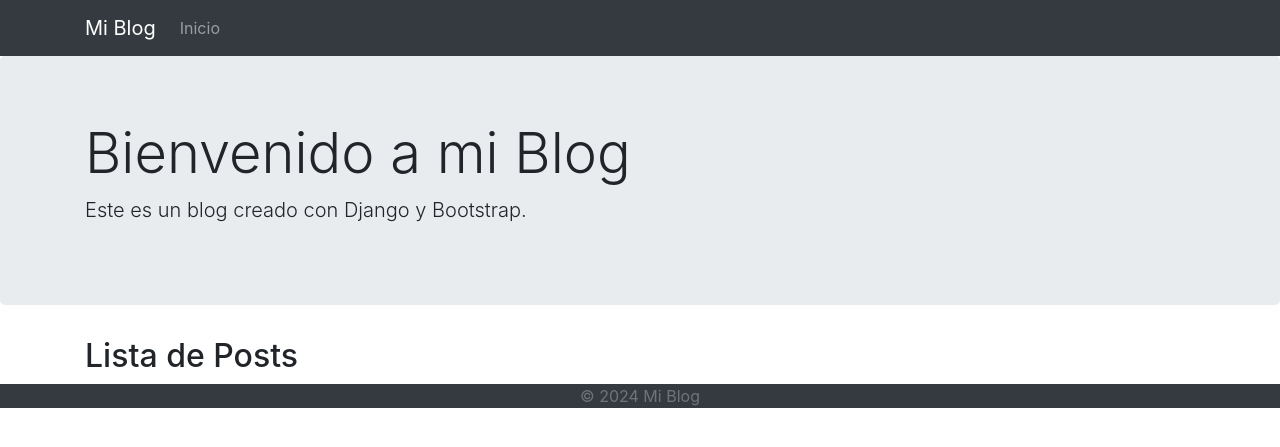
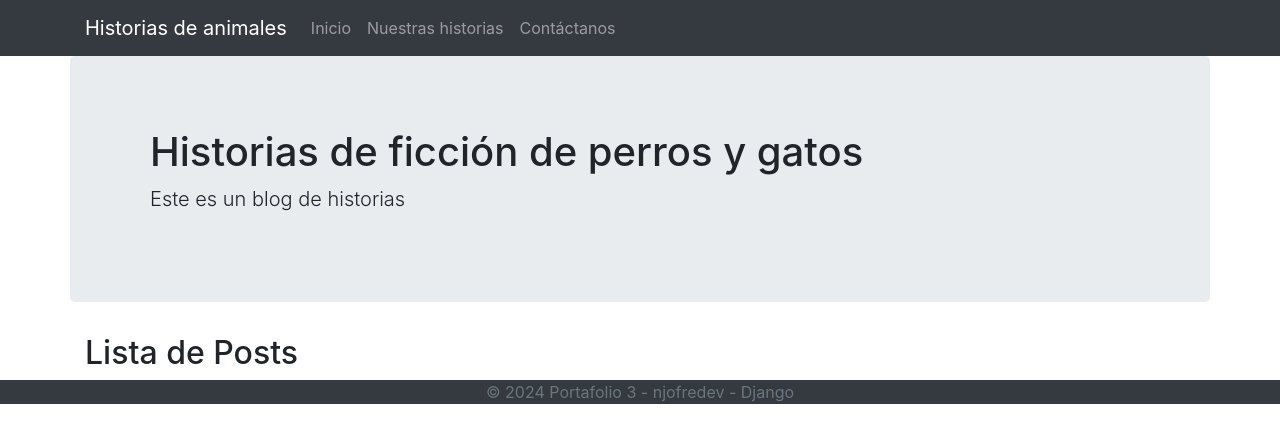
Before and after one commit to njofredev/portafolio-py-mod6, a Django app: page / in a window 1280 px wide. Shown: the top 447 px of the page. Run offline with Django 5.2, Linux system fonts and the light colour scheme; data that the repository does not hold is empty; some libraries are stand-ins or nearby versions.

Commit message:
Fix actividad3 files

```diff
--- a/actividad3/blogbootstrap/blogger/templates/base.html
+++ b/actividad3/blogbootstrap/blogger/templates/base.html
@@ -9,7 +9,7 @@
     <!-- Navbar -->
     <nav class="navbar navbar-expand-lg navbar-dark bg-dark">
         <div class="container">
-            <a class="navbar-brand" href="#">Mi Blog</a>
+            <a class="navbar-brand" href="#">Historias de animales</a>
             <button class="navbar-toggler" type="button" data-toggle="collapse" data-target="#navbarNav" aria-controls="navbarNav" aria-expanded="false" aria-label="Toggle navigation">
                 <span class="navbar-toggler-icon"></span>
             </button>
@@ -18,16 +18,22 @@
                     <li class="nav-item">
                         <a class="nav-link" href="{% url 'post_list' %}">Inicio</a>
                     </li>
+                    <li class="nav-item">
+                        <a class="nav-link" href="{% url 'post_list' %}">Nuestras historias</a>
+                    </li>
+                    <li class="nav-item">
+                        <a class="nav-link" href="{% url 'post_list' %}">Contáctanos</a>
+                    </li>
                 </ul>
             </div>
         </div>
     </nav>
 
     <!-- Jumbotron -->
-    <div class="jumbotron">
-        <div class="container">
-            <h1 class="display-4">Bienvenido a mi Blog</h1>
-            <p class="lead">Este es un blog creado con Django y Bootstrap.</p>
+    <div class="jumbotron container py-4">
+        <div class="container h-100 p-5 text-bg-dark rounded-3">
+            <h1 class="display-5 fw-bold">Historias de ficción de perros y gatos</h1>
+            <p class="lead">Este es un blog de historias</p>
         </div>
     </div>
 
@@ -40,7 +46,7 @@
     <!-- Footer -->
     <footer class="footer bg-dark text-light">
         <div class="container text-center">
-            <span class="text-muted">© 2024 Mi Blog</span>
+            <span class="text-muted">© 2024 Portafolio 3 - njofredev - Django</span>
         </div>
     </footer>
 
--- a/actividad3/blogbootstrap/blogger/templates/blogger/post_detail.html
+++ b/actividad3/blogbootstrap/blogger/templates/blogger/post_detail.html
@@ -7,7 +7,7 @@
         <div class="card-body">
             <h5 class="card-title">{{ post.title }}</h5>
             <p class="card-text">{{ post.content }}</p>
-            <p class="card-text"><small class="text-muted">Publicado el: {{ post.date_posted }}</small></p>
+            <p class="card-text"><small class="text-muted">Ingresado el: {{ post.date_posted }}</small></p>
         </div>
     </div>
 {% endblock %}
```
